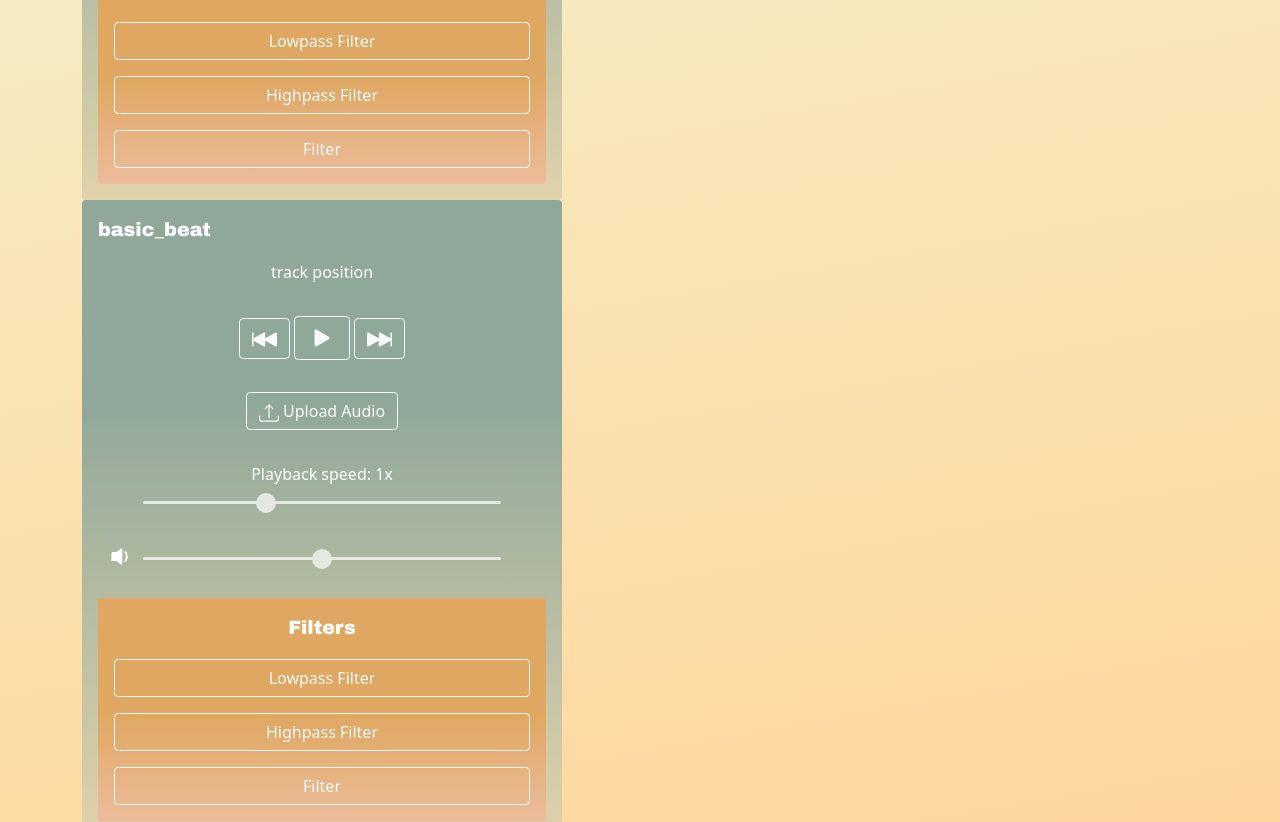
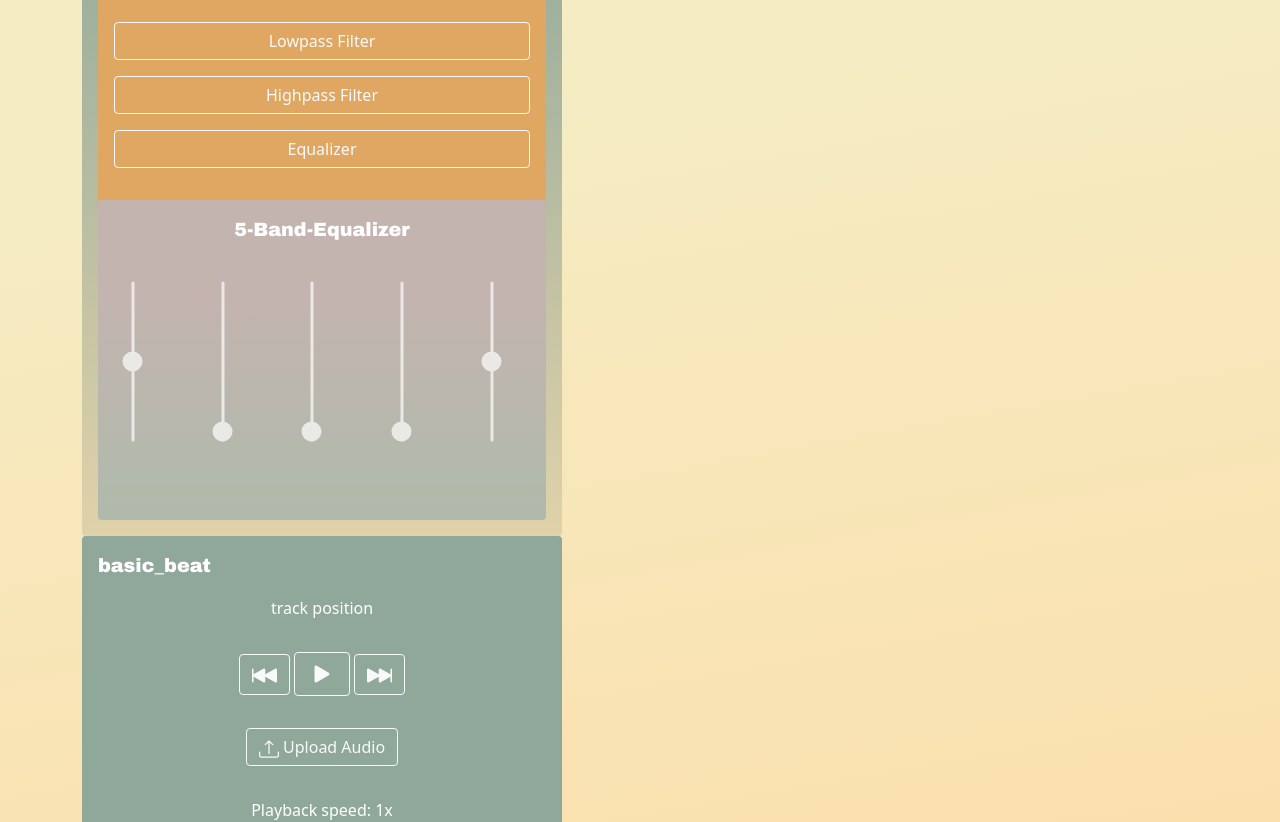
Before and after one commit to LuckyLuke16/audiovideo22, a React (Create React App) app: page / in a window 1280 px wide. Shown: the part 548-1370 px from the top of the page. Built offline with nearby package versions, Linux system fonts and the light colour scheme.

Commit message:
- added 5 band equalizer design and lowshelf and highshelf nodes

```diff
--- a/src/App.css
+++ b/src/App.css
@@ -50,6 +50,13 @@
 .volume-card{
   background: linear-gradient(180deg, rgba(195,180,176,1) 32%, rgba(175,186,171,1) 100%);
   color: white;
+  height: 20em;
+}
+.equalizer-card{
+  background: linear-gradient(180deg, rgba(195,180,176,1) 32%, rgba(175,186,171,1) 100%);
+  color: white;
+  height: 20em;
+  margin-top: 1em;
 }
 .upload {
   opacity: 0;
@@ -103,6 +110,7 @@ p {
 #volumeIcon {
   position: absolute;
   left: 5%;
+
 }
 #songTitle {
   left: 0;
@@ -115,3 +123,7 @@ p {
 .Marquee {
   width: 80%;
 }
+.Equalizer {
+  width: 16em;
+  height: 20em;
+}
--- a/src/App.js
+++ b/src/App.js
@@ -4,6 +4,7 @@ import 'bootstrap/dist/css/bootstrap.min.css';
 import { Container, Navbar, Nav, Row, Col, Card, Stack } from 'react-bootstrap';
 import {Github, FileEarmarkMusicFill} from "react-bootstrap-icons";
 import React from 'react';
+import Crossfade from "./Crossfade";
 
 function App() {
   return (
@@ -36,23 +37,10 @@ function App() {
             </Stack>
           </Col>
           <Col>
-            <Card className='volume-card'>
-
-              <Card.Body>Volume
-                <Stack gap={3}>
-                  <div>
-                    Crossfading
-                  </div>
-
-                  <Stack direction="horizontal" gap={4} className="col-md-5 mx-auto">
-                    <div >A</div>
-                    <div >Master</div>
-                    <div >B</div>
-                  </Stack>
-
-                </Stack>
-              </Card.Body>
-            </Card></Col>
+            <Crossfade
+            audio1={1}
+            />
+          </Col>
           <Col>
             <Stack gap={3}>
 
--- /dev/null
+++ b/src/Crossfade.js
@@ -0,0 +1,22 @@
+import './App.css';
+import 'bootstrap/dist/css/bootstrap.min.css';
+import React from 'react';
+import { Card, Stack} from "react-bootstrap";
+
+export default class Crossfade extends React.Component{
+
+    render(){
+        return(
+            <Card className='volume-card'>
+
+                <Card.Body>
+                    <p>Crossfade</p>
+                    <Stack gap={3}>
+                        <Stack direction="horizontal" gap={4} className="col-md-5 mx-auto">
+                        </Stack>
+                    </Stack>
+                </Card.Body>
+            </Card>
+        );
+    }
+}
--- /dev/null
+++ b/src/Equalizer.css
@@ -0,0 +1,60 @@
+
+.eqslider {
+    -webkit-appearance: none;
+    width: 80%;
+    height: 3px;
+    border-radius: 8px;
+    background: #ffffff;
+    outline: none;
+    opacity: .7;
+    -webkit-transition: .2s;
+    transition: opacity .2s;
+}
+
+.eqslider::-webkit-slider-thumb {
+    -webkit-appearance: none;
+    appearance: none;
+    width: 20px;
+    height: 20px;
+    border-radius: 50%;
+    background: #ffffff;
+    cursor: pointer;
+}
+/* Mouse-over effects */
+.eqslider:hover {
+    opacity: 1; /* Fully shown on mouse-over */
+}
+
+.eqslider::-moz-range-thumb {
+    width: 20px;
+    height: 20px;
+    border-radius: 50%;
+    background: #ffffff;
+    cursor: pointer;
+}
+.eqslider {
+    width: 10em;
+    position: absolute;
+    top: 10em;
+    -ms-transform: rotate(90deg);
+    transform: rotate(90deg);
+}
+#equalizer1 {
+    left:-10%;
+}
+#equalizer2 {
+    left: 10%;
+}
+#equalizer3 {
+    left: 30%;
+}
+#equalizer4 {
+    left: 50%;
+}
+#equalizer5 {
+    left: 70%;
+}
+#eqButton {
+    width: 100%;
+    margin-top: 1em;
+}
--- a/src/Filter.js
+++ b/src/Filter.js
@@ -2,17 +2,31 @@ import './App.css';
 import 'bootstrap/dist/css/bootstrap.min.css';
 import { Card, Stack, Button } from 'react-bootstrap';
 import React from 'react';
+import './Equalizer.css';
 
 export default class Filter extends React.Component{
     constructor(props) {
         super(props);
         this.audio = this.props.audio;
+        //filter nodes
         this.lowpassFilter = null;
         this.highpassFilter = null;
+        // equalizer nodes
+        this.lowshelfNode = null;
+        this.lowshelfSlider = React.createRef();
+        this.peakingNode1 = null
+        this.peakingNode2 = null
+        this.peakingNode3 = null
+        this.highshelfNode = null;
+        this.highshelfSlider = React.createRef();
         this.state = {
             isLowpassOn : false,
             isHighpassOn : false,
             clickedColor: false,
+            // equalizer nodes SliderValues
+            lowshelfValue: 0,
+            highshelfValue: 0,
+
         }
     }
 
@@ -60,10 +74,70 @@ export default class Filter extends React.Component{
                             variant={this.state.isHighpassOn ? "warning" : "outline-light"}
                             onClick={() => this.setFilter("highpass")}
                         >Highpass Filter</Button>{' '}
-                        <Button variant="outline-light">Filter</Button>{' '}
+                        <Button variant="outline-light">Equalizer</Button>{' '}
                     </Stack>
+
                 </Card.Body>
+                <Card
+                    className='equalizer-card'
+                    hidden={this.isHidden}
+                >
+                    <Card.Body>
+                        <p>5-Band-Equalizer</p>
+                        <Stack gap={3}>
+                            <Stack direction="horizontal" gap={4} className="col-md-5 mx-auto">
+                            </Stack>
+                            <input
+                                id="equalizer1"
+                                type="range"
+                                min="-20"
+                                max="20"
+                                step="1"
+                                value={this.state.lowshelfValue}
+                                className="eqslider"
+                                ref={this.lowshelfSlider}
+                                onChange={(e) => this.changeLowshelfGain(e.target.value)}
+                            />
+                            <input
+                                id="equalizer2"
+                                type="range"
+                                min="-20"
+                                max="20"
+                                step="1"
+                                className="eqslider"
+                            />
+                            <input
+                                id="equalizer3"
+                                type="range"
+                                min="-20"
+                                max="20"
+                                step="1"
+                                className="eqslider"
+                            />
+                            <input
+                                id="equalizer4"
+                                type="range"
+                                min="-20"
+                                max="20"
+                                step="1"
+                                className="eqslider"
+                            />
+                            <input
+                                id="equalizer5"
+                                type="range"
+                                min="-20"
+                                max="20"
+                                step="1"
+                                value={this.state.highshelfValue}
+                                className="eqslider"
+                                ref={this.highshelfSlider}
+                                onChange={(e) => this.changeHighshelfGain(e.target.value)}
+                            />
+                        </Stack>
+                    </Card.Body>
+                </Card>
             </Card>
+
         );
     }
 
@@ -76,6 +150,25 @@ export default class Filter extends React.Component{
             {
                 this.setState({isLowpassOn : false});
                 this.setState({isHighpassOn : false});
+                this.lowshelfNode = null;
+            }else {
+                // initialize equalizer nodes when audioCtx is initialized
+                if(this.lowshelfNode === null){
+                    this.lowshelfNode = this.audio.audioCtx.createBiquadFilter();
+                    this.lowshelfNode.type = "lowshelf";
+                    this.lowshelfNode.frequency.value = 300;
+                    this.lowshelfNode.gain.setValueAtTime(this.lowshelfSlider.current.value, this.audio.audioCtx.currentTime);
+                    this.highshelfNode = this.audio.audioCtx.createBiquadFilter();
+                    this.highshelfNode.type = "highshelf";
+                    this.highshelfNode.frequency.value = 4000;
+                    this.highshelfNode.gain.setValueAtTime(this.highshelfSlider.current.value, this.audio.audioCtx.currentTime);
+                    this.audio.source.disconnect();
+                    this.audio.source.connect(this.lowshelfNode);
+                    this.lowshelfNode.connect(this.highshelfNode);
+                    this.highshelfNode.connect(this.audio.gainNode);
+                    this.audio.gainNode.connect(this.audio.analyser);
+                    this.audio.analyser.connect(this.audio.audioCtx.destination);
+                }
             }
         }
     }
@@ -89,13 +182,13 @@ export default class Filter extends React.Component{
             this.lowpassFilter.connect(this.audio.gainNode);
             this.audio.gainNode.connect(this.audio.analyser);
             this.audio.analyser.connect(this.audio.audioCtx.destination);
+
     }
 
     turnFilterOff() {
         this.audio.source.disconnect();
-        this.audio.source.connect(this.audio.gainNode);
-        this.audio.gainNode.connect(this.audio.analyser);
-        this.audio.analyser.connect(this.audio.audioCtx.destination);
+        this.audio.source.connect(this.lowshelfNode);
+        this.setEqualizerNodes();
     }
 
     setHighpassFilterOn() {
@@ -104,8 +197,34 @@ export default class Filter extends React.Component{
         this.highpassFilter.frequency.setValueAtTime(2000,this.audio.audioCtx.currentTime);
         this.audio.source.disconnect();
         this.audio.source.connect(this.highpassFilter);
-        this.highpassFilter.connect(this.audio.gainNode);
+        this.highpassFilter.connect(this.lowshelfNode);
+        this.setEqualizerNodes()
+        // this.highpassFilter.connect(this.lowshelfNode);
+        // this.lowshelfNode.connect(this.audio.gainNode);
+        // this.audio.gainNode.connect(this.audio.analyser);
+        // this.audio.analyser.connect(this.audio.audioCtx.destination);
+    }
+
+    setEqualizerNodes(){
+        this.lowshelfNode.connect(this.highshelfNode);
+        this.highshelfNode.connect(this.audio.gainNode);
         this.audio.gainNode.connect(this.audio.analyser);
         this.audio.analyser.connect(this.audio.audioCtx.destination);
     }
+
+    changeLowshelfGain() {
+        this.setState({ lowshelfValue: this.lowshelfSlider.current.value });
+        if (this.audio.audioCtx === null) {
+            return;
+        }
+        this.lowshelfNode.gain.setValueAtTime(this.lowshelfSlider.current.value, this.audio.audioCtx.currentTime);
+    }
+
+    changeHighshelfGain() {
+        this.setState({ highshelfValue: this.highshelfSlider.current.value });
+        if (this.audio.audioCtx === null) {
+            return;
+        }
+        this.highshelfNode.gain.setValueAtTime(this.highshelfSlider.current.value, this.audio.audioCtx.currentTime);
+    }
 }
```
